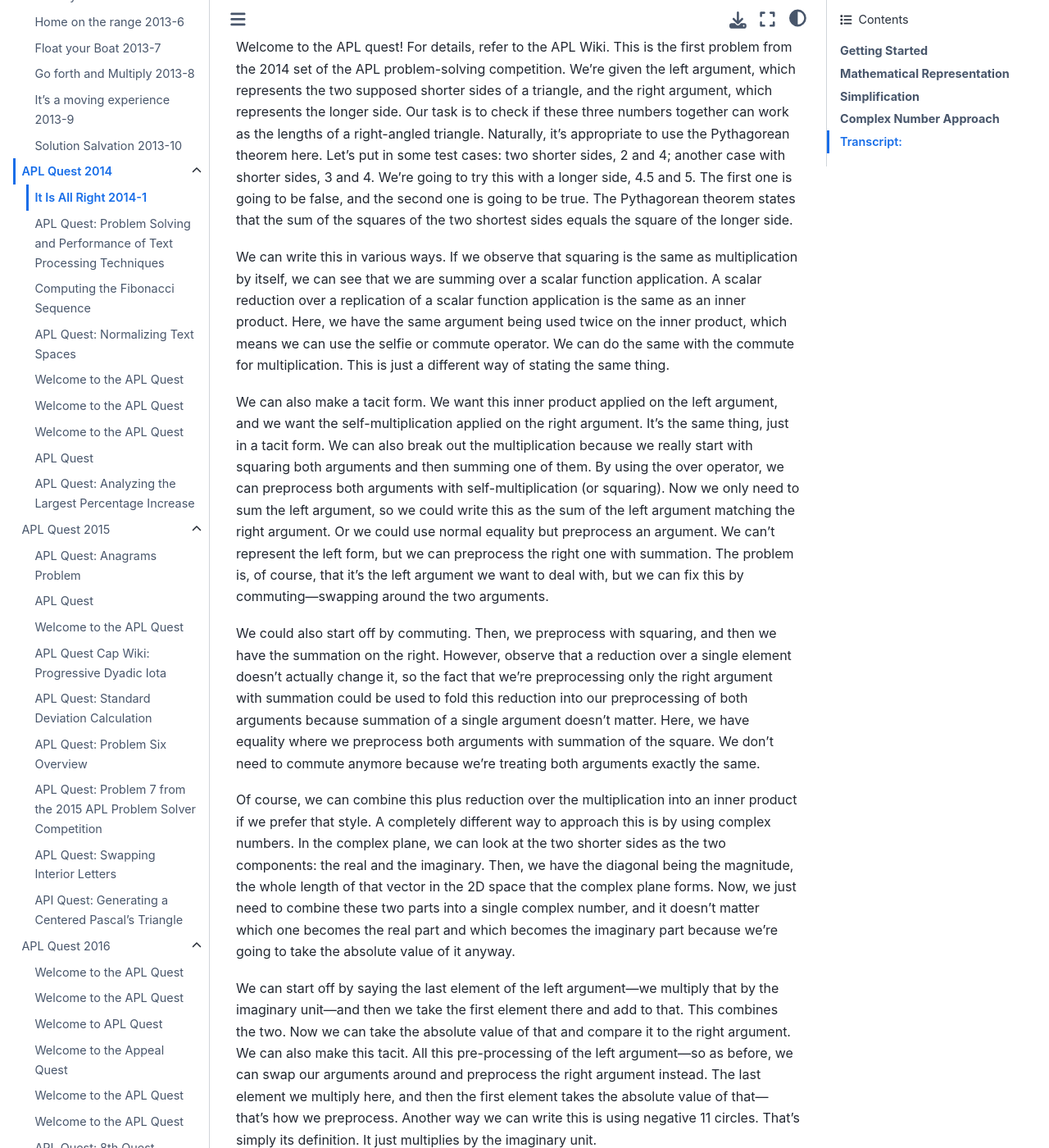
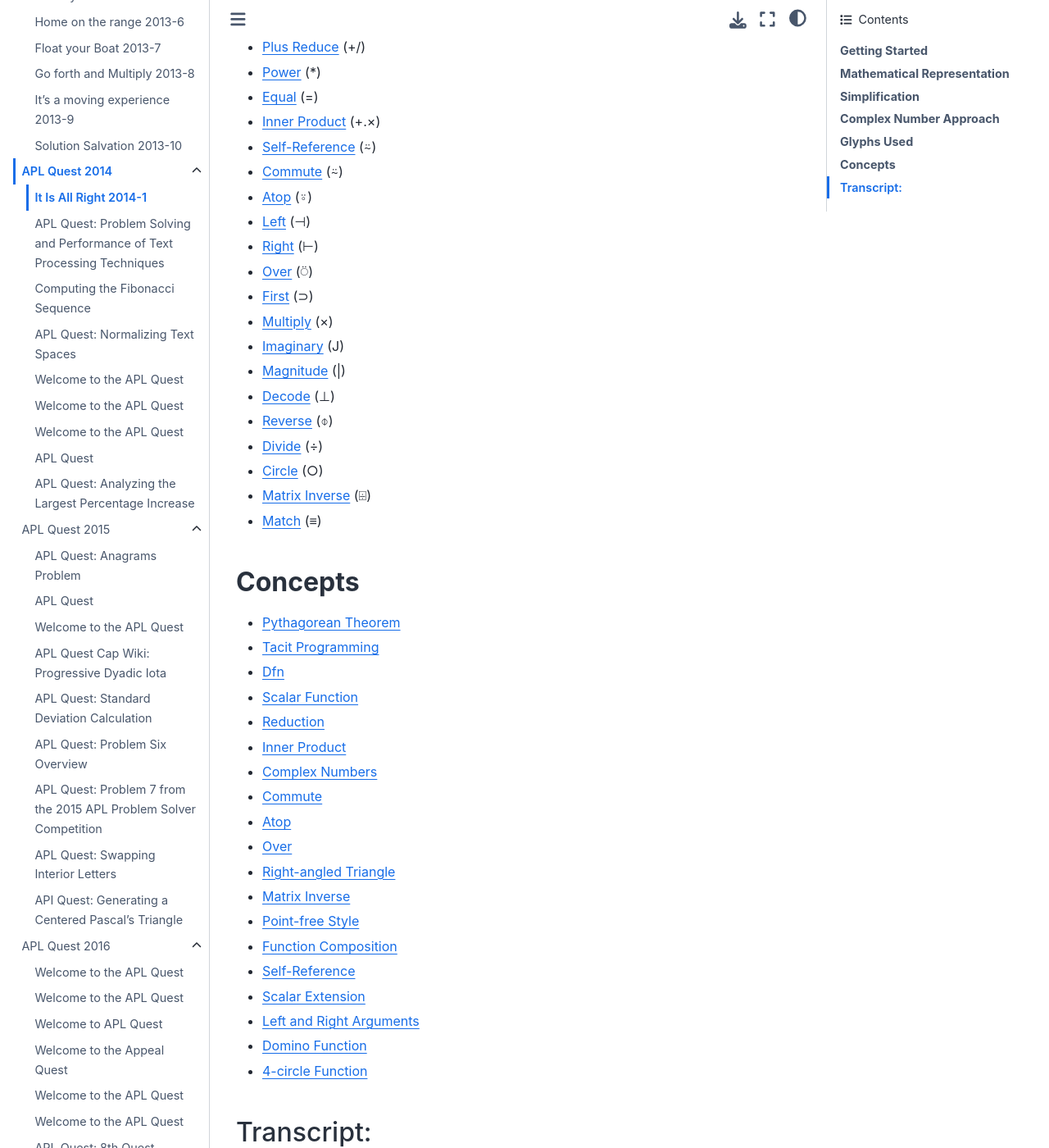
Before and after one commit to jgordini/apl-quest-notes, a Jupyter Book: the page built from apl-quest/2014/It-Is-All-Right-APLQuest-2014-1.md, in a window 1280 px wide and 1400 px high, scrolled down 5785 px. Shown: the whole window at 82% size. Built offline with Jupyter Book 1.0.4 settings and Sphinx 7.4.7 and the Sphinx Book theme 1.1.4, drawn with Linux system fonts in a browser that asks for light colours; pages that are not in the unit, such as notebooks, are missing from menus.

Commit message:
glyphs and links

````diff
--- a/apl-quest/2014/It-Is-All-Right-APLQuest-2014-1.md
+++ b/apl-quest/2014/It-Is-All-Right-APLQuest-2014-1.md
@@ -208,6 +208,53 @@ This is derived from:
 {(+/⍺*2)=⍵*2}
 ```
 
+
+
+## **Glyphs Used**
+
+- [Plus Reduce](https://aplwiki.com/wiki/Plus_Reduce) (+/)
+- [Power](https://aplwiki.com/wiki/Power) (*)
+- [Equal](https://aplwiki.com/wiki/Equal) (=)
+- [Inner Product](https://aplwiki.com/wiki/Inner_Product) (+.×)
+- [Self-Reference](https://aplwiki.com/wiki/Self-Reference) (⍨)
+- [Commute](https://aplwiki.com/wiki/Commute) (⍨)
+- [Atop](https://aplwiki.com/wiki/Atop) (⍤)
+- [Left](https://aplwiki.com/wiki/Left) (⊣)
+- [Right](https://aplwiki.com/wiki/Right) (⊢)
+- [Over](https://aplwiki.com/wiki/Over) (⍥)
+- [First](https://aplwiki.com/wiki/First) (⊃)
+- [Multiply](https://aplwiki.com/wiki/Multiply) (×)
+- [Imaginary](https://aplwiki.com/wiki/Imaginary) (J)
+- [Magnitude](https://aplwiki.com/wiki/Magnitude) (|)
+- [Decode](https://aplwiki.com/wiki/Decode) (⊥)
+- [Reverse](https://aplwiki.com/wiki/Reverse) (⌽)
+- [Divide](https://aplwiki.com/wiki/Divide) (÷)
+- [Circle](https://aplwiki.com/wiki/Circle) (○)
+- [Matrix Inverse](https://aplwiki.com/wiki/Matrix_Inverse) (⌹)
+- [Match](https://aplwiki.com/wiki/Match) (≡)
+
+## **Concepts**
+
+- [Pythagorean Theorem](https://en.wikipedia.org/wiki/Pythagorean_theorem)
+- [Tacit Programming](https://aplwiki.com/wiki/Tacit_programming)
+- [Dfn](https://aplwiki.com/wiki/Dfn)
+- [Scalar Function](https://aplwiki.com/wiki/Scalar_function)
+- [Reduction](https://aplwiki.com/wiki/Reduce)
+- [Inner Product](https://aplwiki.com/wiki/Inner_Product)
+- [Complex Numbers](https://aplwiki.com/wiki/Complex_number)
+- [Commute](https://aplwiki.com/wiki/Commute)
+- [Atop](https://aplwiki.com/wiki/Atop)
+- [Over](https://aplwiki.com/wiki/Over)
+- [Right-angled Triangle](https://en.wikipedia.org/wiki/Right_triangle)
+- [Matrix Inverse](https://aplwiki.com/wiki/Matrix_Inverse)
+- [Point-free Style](https://aplwiki.com/wiki/Tacit_programming)
+- [Function Composition](https://aplwiki.com/wiki/Function_composition)
+- [Self-Reference](https://aplwiki.com/wiki/Self-Reference)
+- [Scalar Extension](https://aplwiki.com/wiki/Scalar_extension)
+- [Left and Right Arguments](https://aplwiki.com/wiki/Argument)
+- [Domino Function](https://aplwiki.com/wiki/Matrix_Inverse)
+- [4-circle Function](https://aplwiki.com/wiki/Circle)
+
 ## Transcript:
 
 Welcome to the APL quest! For details, refer to the APL Wiki. This is the first problem from the 2014 set of the APL problem-solving competition. We’re given the left argument, which represents the two supposed shorter sides of a triangle, and the right argument, which represents the longer side. Our task is to check if these three numbers together can work as the lengths of a right-angled triangle. Naturally, it’s appropriate to use the Pythagorean theorem here. Let’s put in some test cases: two shorter sides, 2 and 4; another case with shorter sides, 3 and 4. We’re going to try this with a longer side, 4.5 and 5. The first one is going to be false, and the second one is going to be true. The Pythagorean theorem states that the sum of the squares of the two shortest sides equals the square of the longer side.
````
